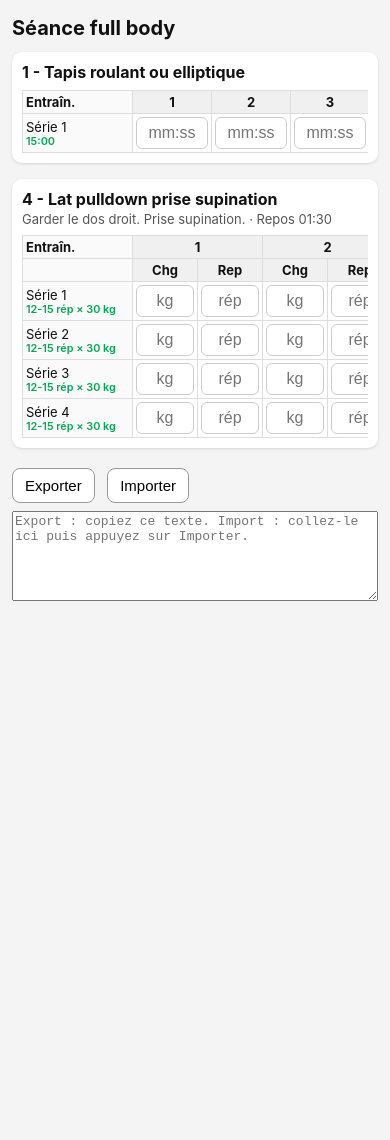
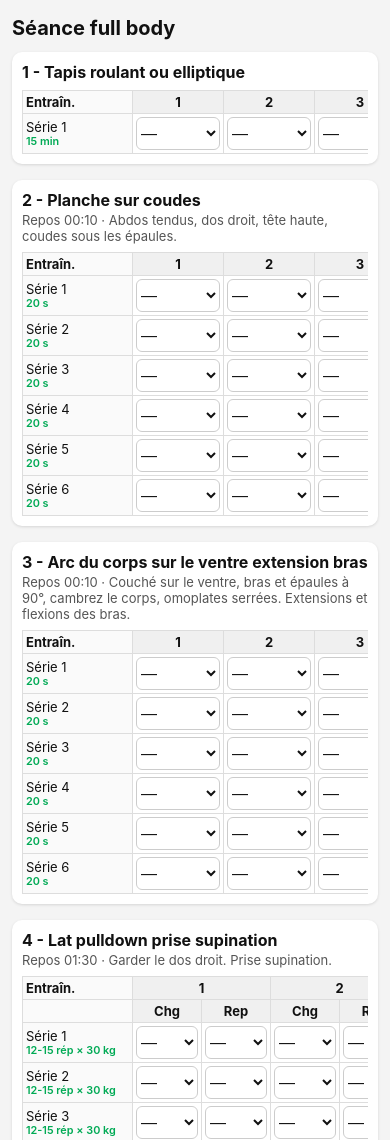
Before and after one commit to PSP-PUTTING/seances, a plain HTML site: page index.html in a window 390 px wide. Shown: the top 1140 px of the page. Before the commit the page ends 844 px from the top, so only its background shows below. Drawn offline with Linux system fonts and the light colour scheme.

Commit message:
Add files via upload

```diff
--- a/index.html
+++ b/index.html
@@ -19,9 +19,10 @@
   th { background: #f0f0f0; }
   td.serie, th.serie { position: sticky; left: 0; background: #fafafa; text-align: left; min-width: 110px; z-index: 1; }
   td.serie small { display: block; color: #0a5; font-weight: 600; }
-  input { width: 58px; font-size: 16px; padding: 6px 2px; border: 1px solid #ccc; border-radius: 6px; text-align: center; }
-  input.d { width: 72px; }
-  input:focus { outline: 2px solid #2a7de1; }
+  select { width: 62px; font-size: 16px; padding: 6px 0; border: 1px solid #ccc; border-radius: 6px; background: #fff; color: #111; }
+  select.d { width: 84px; }
+  select.rempli { background: #e8f3ff; border-color: #2a7de1; }
+  select:focus { outline: 2px solid #2a7de1; }
   .tools { margin-top: 20px; }
   button { font-size: 15px; padding: 8px 12px; margin-right: 8px; border-radius: 8px; border: 1px solid #999; background: #fff; }
   textarea { width: 100%; height: 90px; margin-top: 8px; font-size: 13px; }
@@ -38,34 +39,80 @@
 </div>
 
 <script>
-// ---- Données des exercices (prototype : exercices 1 et 4) ----
-// type "duree" : une case par série ; type "chgrep" : deux cases (Chg, Rep) par série
+// ---- Outils pour fabriquer les listes ----
+function plage(a, b, pas) { const r = []; for (let v = a; v <= b; v += pas) r.push(v); return r; }
 const NB_ENTRAINEMENTS = 8;
+
+// Listes déroulantes (valeur enregistrée = nombre ; libellé affiché = valeur + unité)
+const L_MIN  = { vals: plage(5, 15, 5),  unite: " min" };   // durée en minutes
+const L_SEC  = { vals: plage(5, 30, 5),  unite: " s" };     // durée en secondes
+const liste = (a, b) => ({ vals: plage(a, b, 1), unite: "" });
+
+// ---- Programme Full body ----
+// type "duree" : une liste par série ; type "chgrep" : deux listes (Chg, Rep) par série
 const EXERCICES = [
   { id: "ex1", titre: "1 - Tapis roulant ou elliptique", type: "duree", series: 1,
-    prescrit: "15:00", repos: "" },
+    prescrit: "15 min", repos: "", lDuree: L_MIN },
+  { id: "ex2", titre: "2 - Planche sur coudes", type: "duree", series: 6,
+    prescrit: "20 s", repos: "Repos 00:10", lDuree: L_SEC,
+    consigne: "Abdos tendus, dos droit, tête haute, coudes sous les épaules." },
+  { id: "ex3", titre: "3 - Arc du corps sur le ventre extension bras", type: "duree", series: 6,
+    prescrit: "20 s", repos: "Repos 00:10", lDuree: L_SEC,
+    consigne: "Couché sur le ventre, bras et épaules à 90°, cambrez le corps, omoplates serrées. Extensions et flexions des bras." },
   { id: "ex4", titre: "4 - Lat pulldown prise supination", type: "chgrep", series: 4,
-    prescrit: "12-15 rép × 30 kg", repos: "Repos 01:30",
-    consigne: "Garder le dos droit. Prise supination." }
+    prescrit: "12-15 rép × 30 kg", repos: "Repos 01:30", lRep: liste(10, 20), lChg: liste(25, 35),
+    consigne: "Garder le dos droit. Prise supination." },
+  { id: "ex5", titre: "5 - Rowing sur poulie prise neutre", type: "chgrep", series: 4,
+    prescrit: "12-15 rép × 25 kg", repos: "Repos 01:30", lRep: liste(10, 20), lChg: liste(20, 30),
+    consigne: "Dos droit, genoux légèrement fléchis, abdos tendus. Tirer en gardant les bras près du corps, paumes vers l'intérieur." },
+  { id: "ex6", titre: "6 - Renforcement fessiers - pont", type: "duree", series: 8,
+    prescrit: "20 s", repos: "Repos 00:10", lDuree: L_SEC,
+    consigne: "Couché sur le dos, genoux fléchis. À l'expiration, lever les fesses, bassin stable, omoplates au sol. Retour contrôlé." },
+  { id: "ex7", titre: "7 - DB développé militaire assis", type: "chgrep", series: 3,
+    prescrit: "15-20 rép × 8 kg", repos: "Repos 01:00", lRep: liste(10, 25), lChg: liste(6, 12),
+    consigne: "Assis, dos droit, abdos gainés. Pousser les haltères à la verticale au-dessus de la tête, puis revenir." },
+  { id: "ex8", titre: "8 - DB Sit 90 Side Raise Neutral", type: "chgrep", series: 3,
+    prescrit: "15-20 rép × 6 kg", repos: "Repos 01:00", lRep: liste(10, 25), lChg: liste(3, 9),
+    consigne: "Assis, dos à 90°, haltères en prise neutre, coudes légèrement fléchis. Lever jusqu'à hauteur des oreilles." },
+  { id: "ex9", titre: "9 - Extension coudes sur câble", type: "chgrep", series: 8,
+    prescrit: "8 rép × 20 kg", repos: "Repos 00:45", lRep: liste(6, 10), lChg: liste(15, 25),
+    consigne: "Debout, corps incliné, barre en supination sur poulie haute. Coudes fixes, faire des extensions. Dos droit." },
+  { id: "ex10", titre: "10 - Dumbbell biceps curl prise neutre", type: "chgrep", series: 8,
+    prescrit: "8 rép × 20 kg", repos: "Repos 00:45", lRep: liste(6, 10), lChg: liste(15, 25),
+    consigne: "Debout, genoux légèrement fléchis. Flexions de coudes, paumes vers soi (prise marteau). Dos droit, abdos tendus." }
 ];
 
+// ---- Stockage sur le téléphone ----
 const KEY = "seances-fullbody-v1";
 let data = {};
 try { data = JSON.parse(localStorage.getItem(KEY) || "{}"); } catch (e) { data = {}; }
 function save() { try { localStorage.setItem(KEY, JSON.stringify(data)); } catch (e) {} }
+function cle(ex, serie, ent, ch) { return [ex, serie, ent, ch].join("|"); }
 
-function cle(ex, serie, ent, champ) { return [ex, serie, ent, champ].join("|"); }
-
-function champ(ex, serie, ent, champ, cls, mode, ph) {
-  const k = cle(ex, serie, ent, champ);
-  const i = document.createElement("input");
-  i.type = "text"; i.className = cls || ""; i.value = data[k] || "";
-  i.inputMode = mode; i.placeholder = ph || ""; i.autocomplete = "off";
-  i.addEventListener("input", () => {
-    if (i.value === "") delete data[k]; else data[k] = i.value;
-    save();
+// Liste déroulante : "—" = vide. Une valeur déjà enregistrée mais absente de la liste
+// (anciens essais) est ajoutée à la liste pour ne rien perdre.
+function liste_deroulante(ex, serie, ent, ch, def, cls) {
+  const k = cle(ex, serie, ent, ch);
+  const s = document.createElement("select");
+  if (cls) s.className = cls;
+  const o0 = document.createElement("option"); o0.value = ""; o0.textContent = "—"; s.appendChild(o0);
+  const vals = def.vals.map(String);
+  const cur = data[k];
+  if (cur && !vals.includes(String(cur))) {
+    const o = document.createElement("option"); o.value = cur; o.textContent = cur; s.appendChild(o);
+  }
+  def.vals.forEach(v => {
+    const o = document.createElement("option");
+    o.value = String(v); o.textContent = v + def.unite; s.appendChild(o);
   });
-  return i;
+  s.value = cur ? String(cur) : "";
+  const maj = () => s.classList.toggle("rempli", s.value !== "");
+  maj();
+  s.addEventListener("change", () => {
+    if (s.value === "") delete data[k]; else data[k] = s.value;
+    save(); maj();
+  });
+  return s;
 }
 
 const app = document.getElementById("app");
@@ -73,15 +120,12 @@ EXERCICES.forEach(ex => {
   const card = document.createElement("div"); card.className = "card";
   card.innerHTML = "<h2></h2><div class='meta'></div><div class='scroll'></div>";
   card.querySelector("h2").textContent = ex.titre;
-  card.querySelector(".meta").textContent =
-    [ex.consigne, ex.repos].filter(Boolean).join(" · ");
+  card.querySelector(".meta").textContent = [ex.repos, ex.consigne].filter(Boolean).join(" · ");
   const t = document.createElement("table");
 
-  // En-têtes
   let h1 = "<tr><th class='serie'>Entraîn.</th>", h2 = "";
-  for (let e = 1; e <= NB_ENTRAINEMENTS; e++) {
+  for (let e = 1; e <= NB_ENTRAINEMENTS; e++)
     h1 += ex.type === "chgrep" ? `<th colspan='2'>${e}</th>` : `<th>${e}</th>`;
-  }
   h1 += "</tr>";
   if (ex.type === "chgrep") {
     h2 = "<tr><th class='serie'></th>";
@@ -90,7 +134,6 @@ EXERCICES.forEach(ex => {
   }
   t.innerHTML = h1 + h2;
 
-  // Lignes de séries
   for (let s = 1; s <= ex.series; s++) {
     const tr = document.createElement("tr");
     const th = document.createElement("td"); th.className = "serie";
@@ -99,12 +142,12 @@ EXERCICES.forEach(ex => {
     for (let e = 1; e <= NB_ENTRAINEMENTS; e++) {
       if (ex.type === "chgrep") {
         const c1 = document.createElement("td"), c2 = document.createElement("td");
-        c1.appendChild(champ(ex.id, s, e, "chg", "", "decimal", "kg"));
-        c2.appendChild(champ(ex.id, s, e, "rep", "", "numeric", "rép"));
+        c1.appendChild(liste_deroulante(ex.id, s, e, "chg", ex.lChg));
+        c2.appendChild(liste_deroulante(ex.id, s, e, "rep", ex.lRep));
         tr.appendChild(c1); tr.appendChild(c2);
       } else {
         const c = document.createElement("td");
-        c.appendChild(champ(ex.id, s, e, "duree", "d", "text", "mm:ss"));
+        c.appendChild(liste_deroulante(ex.id, s, e, "duree", ex.lDuree, "d"));
         tr.appendChild(c);
       }
     }
@@ -116,10 +159,7 @@ EXERCICES.forEach(ex => {
 
 // ---- Export / import (copie de secours) ----
 const box = document.getElementById("box");
-document.getElementById("exp").onclick = () => {
-  box.value = JSON.stringify(data);
-  box.select();
-};
+document.getElementById("exp").onclick = () => { box.value = JSON.stringify(data); box.select(); };
 document.getElementById("imp").onclick = () => {
   try {
     const d = JSON.parse(box.value);
```
